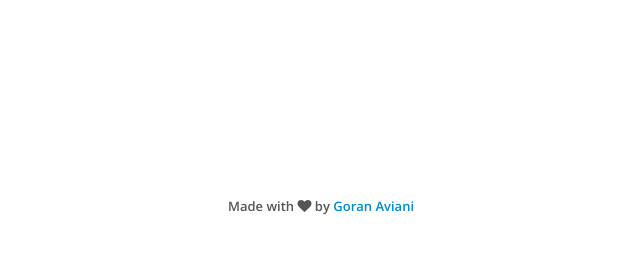
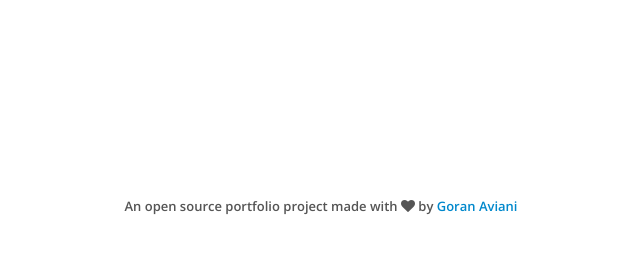
Before and after one commit to GoranAviani/inaivatools, a Django app: page /dashboard in a window 1280 px wide. Shown: the part 542-804 px from the top of the page, without its empty margins (319-959 px from the left). Run offline with Django 3.2, Linux system fonts and the light colour scheme; some libraries are stand-ins or nearby versions.

Commit message:
Added open source information on base footer

```diff
--- a/templates/base.html
+++ b/templates/base.html
@@ -93,7 +93,7 @@
   <div class="footer">
     <div class="container">
 
-        <b class="copyright">Made with <i class="icon-heart"></i> by <a href="https://se.linkedin.com/in/goran-aviani">Goran Aviani</a>  </b>
+        <b class="copyright">An open source portfolio project made with <i class="icon-heart"></i> by <a href="https://se.linkedin.com/in/goran-aviani">Goran Aviani</a>  </b>
 
     </div>
   </div>
```
